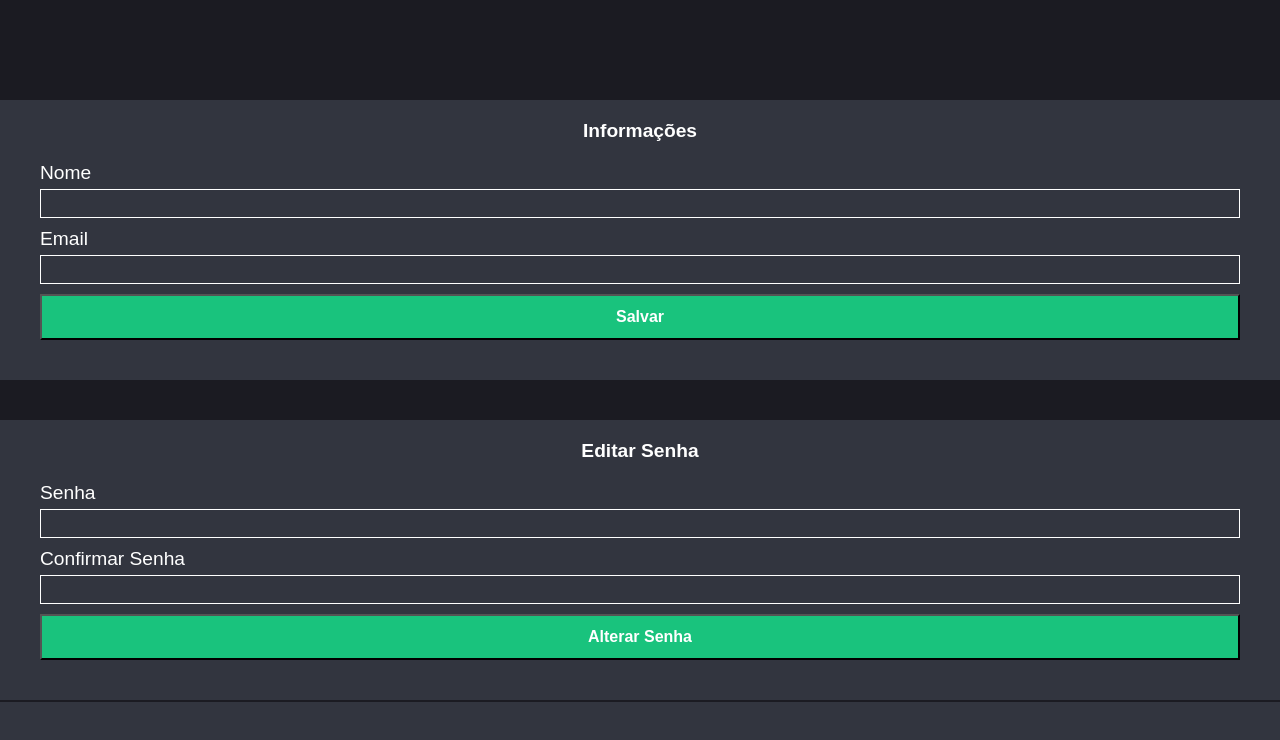
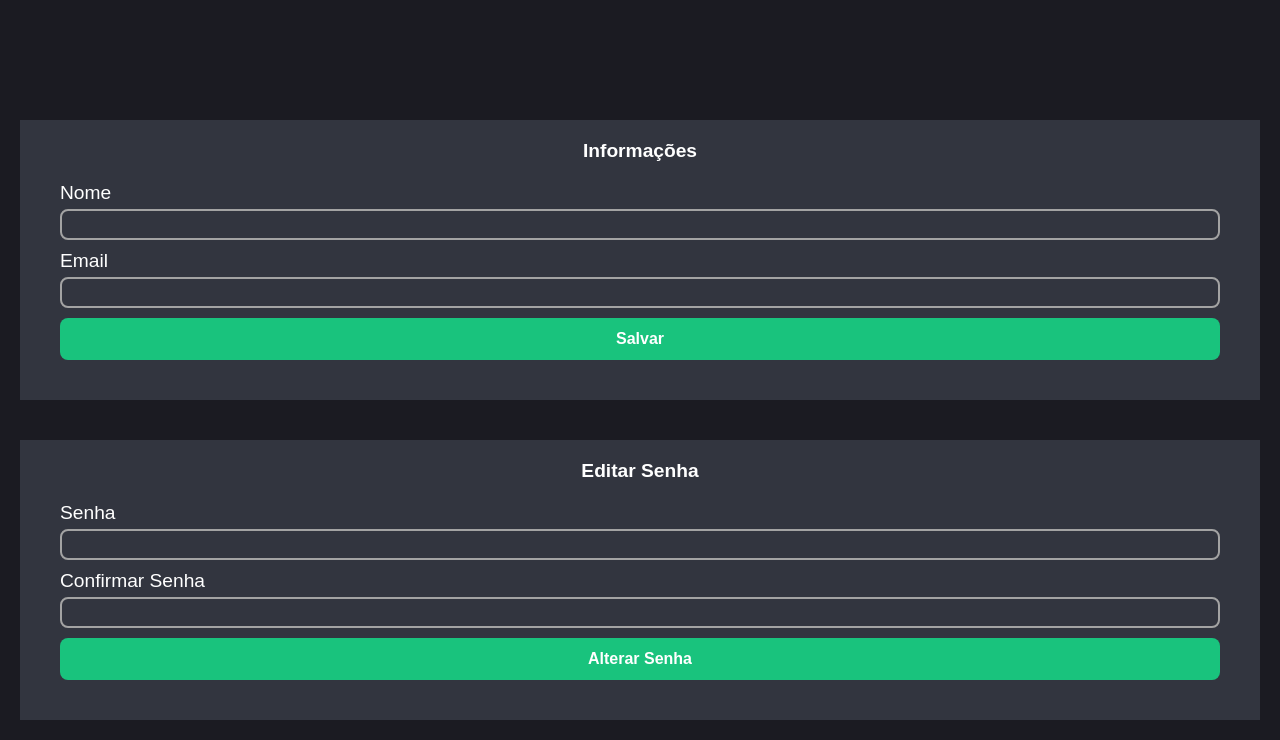
Before and after one commit to V1KILL/PROJETO-DJANGOFY, a Django app: template templates/perfil.html in a window 1280 px wide. Shown: the part 98-838 px from the top of the page. Before the commit the page ends 800 px from the top, so only its background shows below. Run offline with Django 5.2, Linux system fonts and the light colour scheme; the template is opened without the code that fills it, so the values that code supplies are empty; parts of the project's set-up code (start-up, migrations or seed data) failed here and were passed over.

Commit message:
Done Perfil Page

```diff
--- a/static/css/perfil.css
+++ b/static/css/perfil.css
@@ -66,6 +66,7 @@ section {
     justify-content: center;
     align-items: center;
     gap: 40px;
+    padding: 20px;
     width: 100%;
 }
 
@@ -103,9 +104,11 @@ form label {
 
 form input {
     background-color: transparent;
-    border: 1px solid white;
+    border: 2px solid #A3A3A3;
     outline: none;
+    color: white;
     padding: 6px;
+    border-radius: 8px;
 }
 
 form button {
@@ -114,4 +117,6 @@ form button {
     font-weight: 600;
     font-size: 1em;
     padding: 12px;
+    border: 0px;
+    border-radius: 8px;
 }
```
Also changed, not shown: 1 other file.
